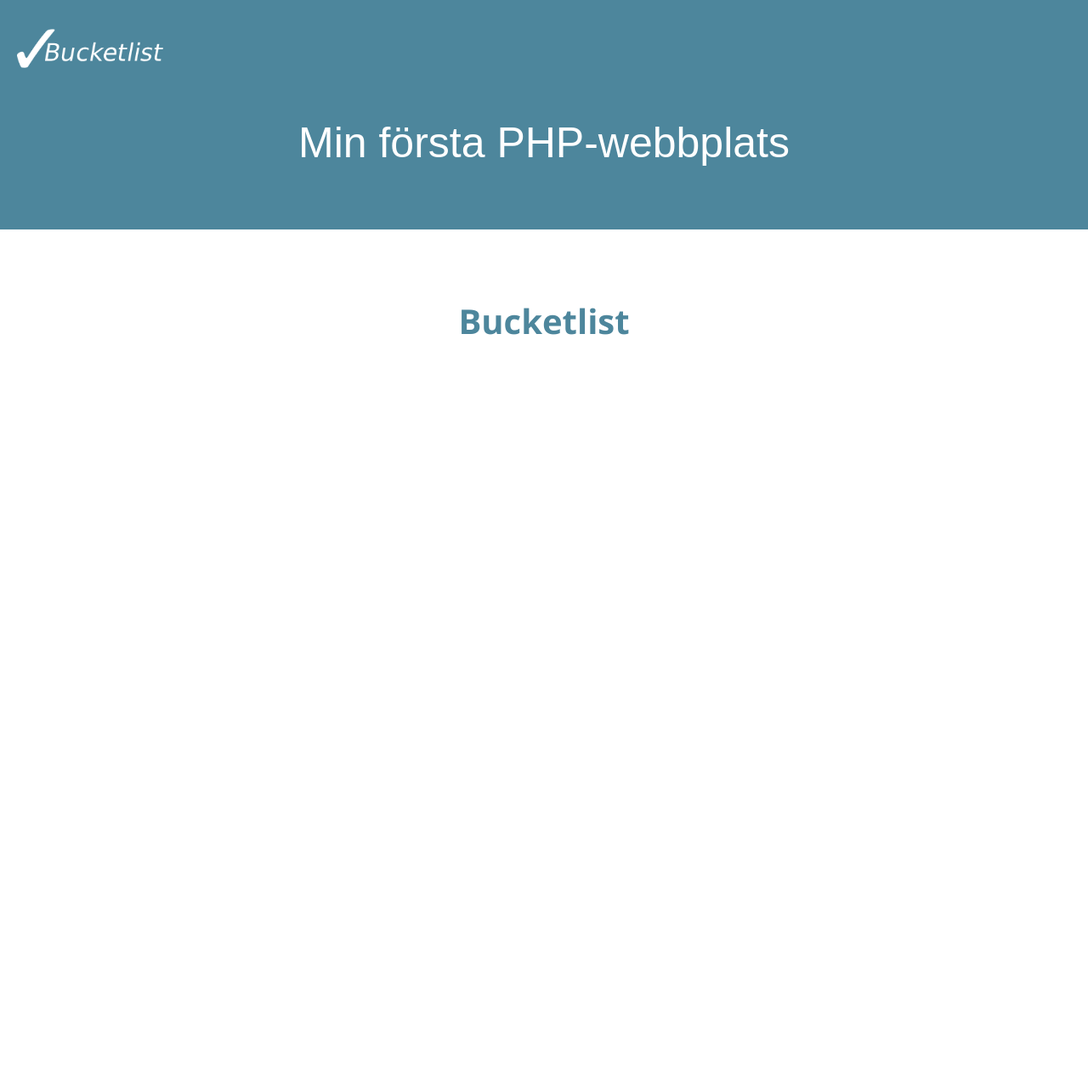
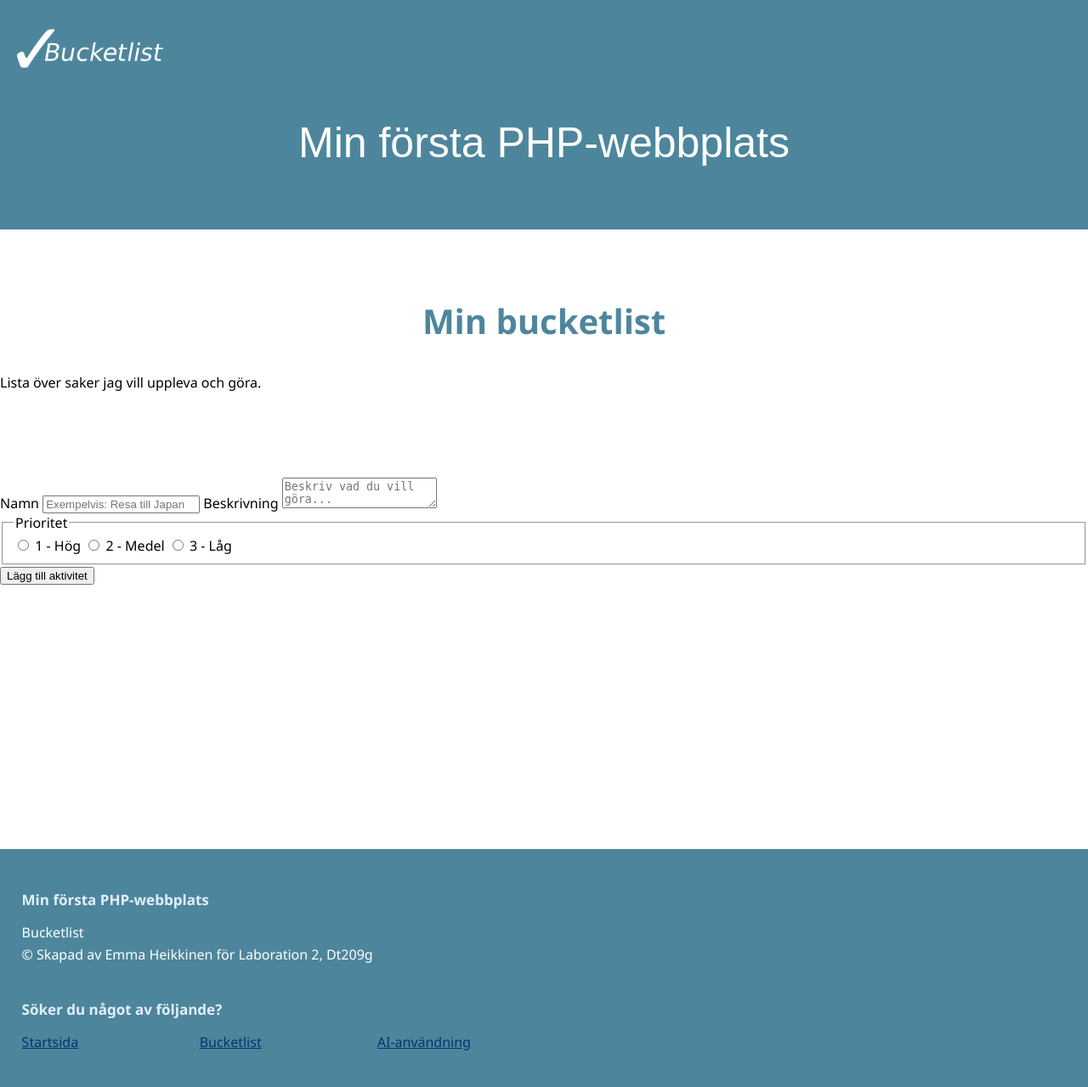
Before and after one commit to emhe2504/bucketlist, a PHP site: page /bucketlist.php in a window 1280 px wide. Shown: the part 43-1322 px from the top of the page at 85% size. Before the commit the page ends 437 px from the top, so only its background shows below. Run offline with PHP 8.4, Linux system fonts and the light colour scheme; some web fonts are replaced.

Commit message:
Började byggda upp strukturen i bucketlist.php

```diff
--- a/bucketlist.php
+++ b/bucketlist.php
@@ -6,6 +6,7 @@
     <meta name="viewport" content="width=device-width, initial-scale=1.0">
     <title>Bucketlist</title>
 
+    <link rel="stylesheet" href="/bucketlist/css/main.css">
     <link rel="stylesheet" href="/bucketlist/css/bucketlist.css">
     <link rel="stylesheet" href="/bucketlist/css/header.css">
     <link rel="stylesheet" href="/bucketlist/css/footer.css">
@@ -17,8 +18,50 @@
     <div class="container">
 
         <?php include_once("includes/header.php"); ?>
-        <h2>Bucketlist</h2>
+        <main>
 
+            <h2>Min bucketlist</h2>
+            <p>Lista över saker jag vill uppleva och göra.</p>
+
+            <section id="add-activity">
+                <h3>Lägg till aktivitet</h3>
+                <form action="bucketlist.php" method="POST">
+                    <label for="name">Namn</label>
+                    <input type="text" id="name" name="name" required placeholder="Exempelvis: Resa till Japan">
+
+                    <label for="description">Beskrivning</label>
+                    <textarea id="description" name="description" required placeholder="Beskriv vad du vill göra..."></textarea>
+
+                    <fieldset>
+                        <legend>Prioritet</legend>
+
+                        <label>
+                            <input type="radio" name="priority" value="1" required>
+                            1 - Hög
+                        </label>
+
+                        <label>
+                            <input type="radio" name="priority" value="2">
+                            2 - Medel
+                        </label>
+
+                        <label>
+                            <input type="radio" name="priority" value="3">
+                            3 - Låg
+                        </label>
+                    </fieldset>
+
+                    <button type="submit">Lägg till aktivitet</button>
+                </form>
+            </section>
+
+            <section id="activity-list">
+                <h3>Mina aktiviteter</h3>
+            </section>
+
+        </main>
+
+        <?php include_once("includes/footer.php"); ?>
     </div>
 </body>
 
--- a/index.php
+++ b/index.php
@@ -15,6 +15,8 @@
 
 <body>
     <div class="container">
+
+        <main>
 
             <?php include_once("includes/header.php"); ?>
 
@@ -76,6 +78,7 @@
             <div id="opinion">
                 <h3>Åsikter</h3>
             </div>
+        </main>
 
         <?php include_once("includes/footer.php"); ?>
     </div>
```
Lines whose indentation alone changed are shown as unchanged.
